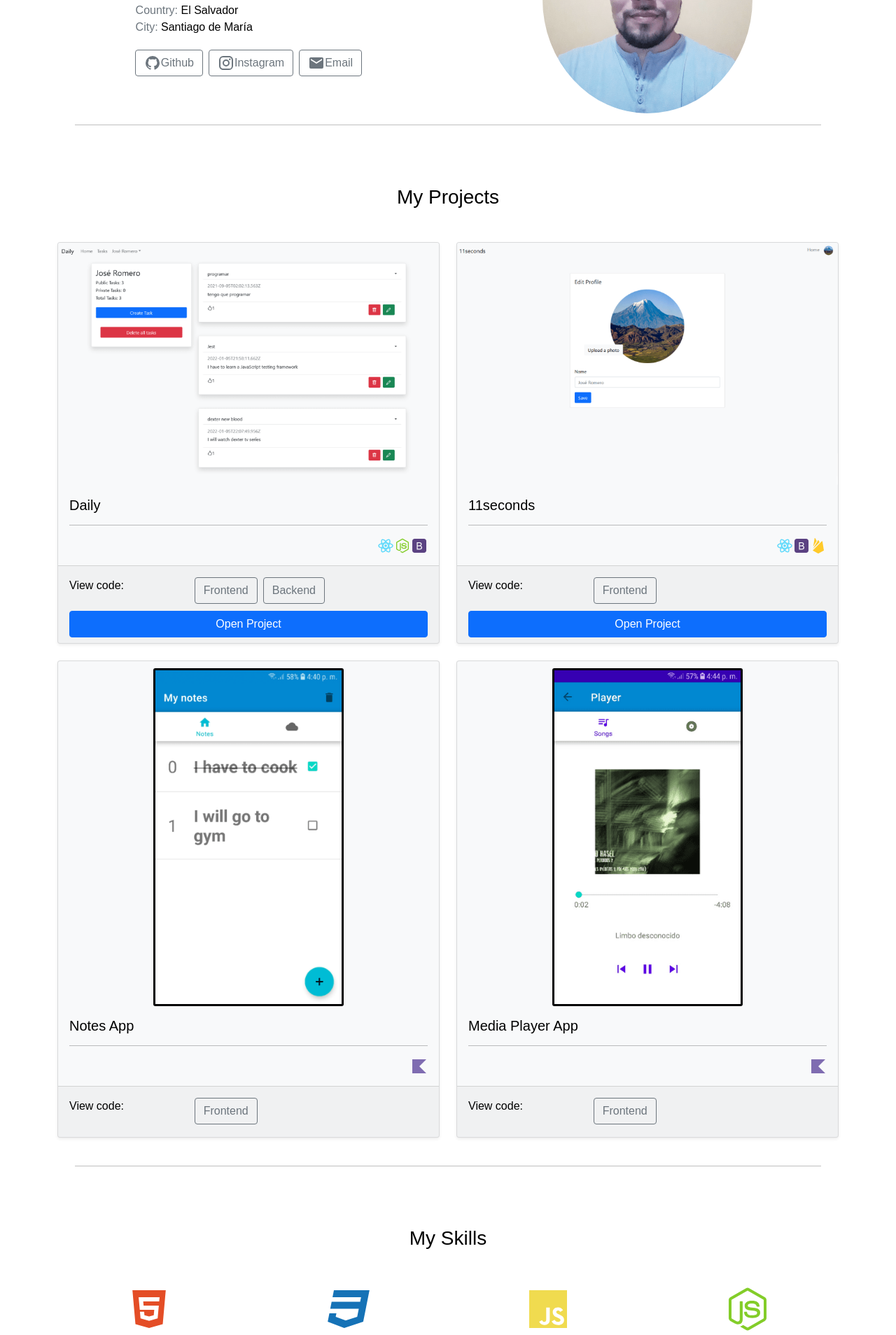
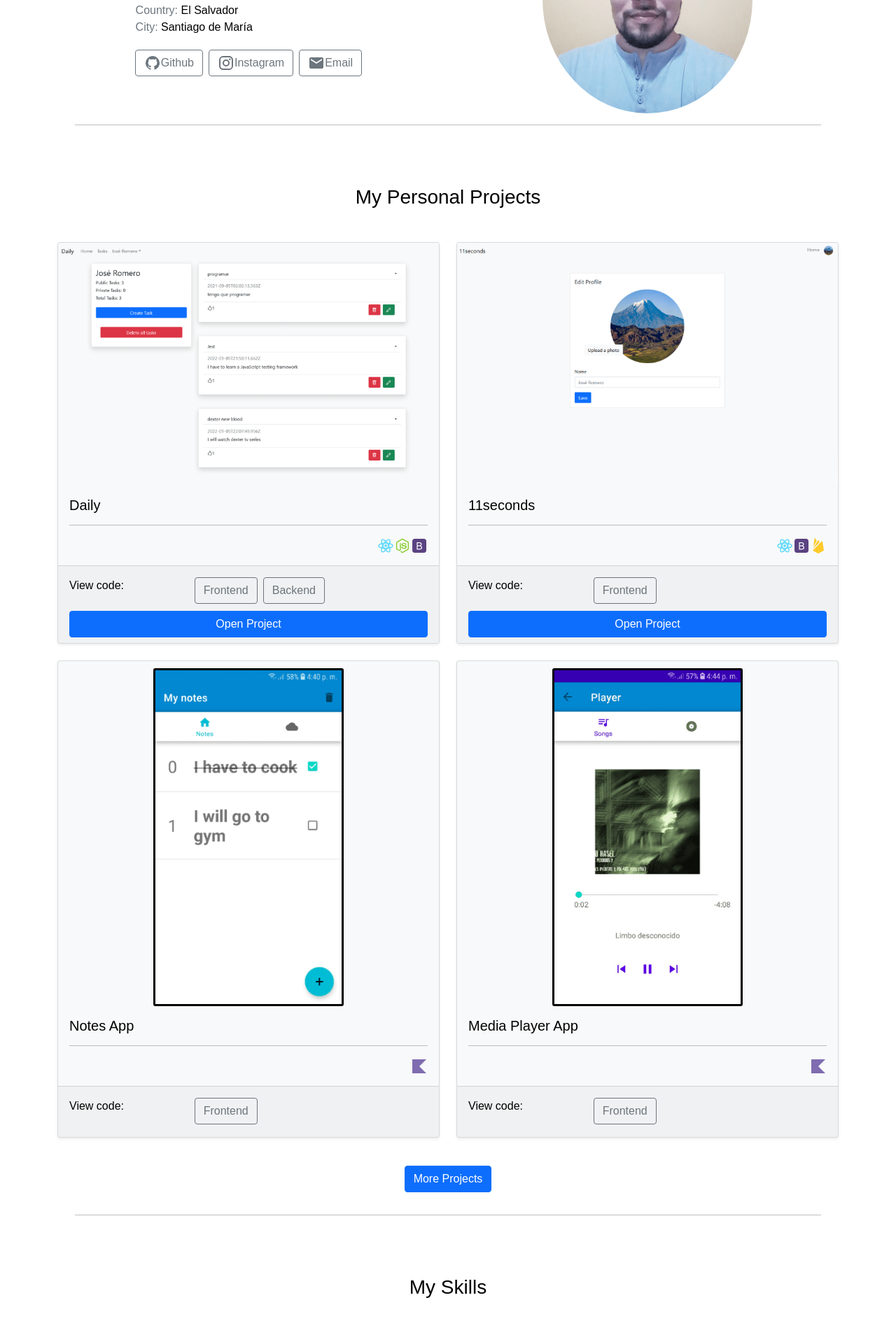
Before and after one commit to JosenRomero/My_Portfolio, a React (Create React App) app: page / in a window 1280 px wide. Shown: the part 1117-3025 px from the top of the page at 70% size. Built offline with nearby package versions, Linux system fonts and the light colour scheme.

Commit message:
add more projects button

```diff
--- a/src/components/Projects.jsx
+++ b/src/components/Projects.jsx
@@ -1,5 +1,5 @@
 
-import { Container, Row } from 'react-bootstrap';
+import { Container, Row, Button } from 'react-bootstrap';
 
 import { useTranslation } from 'react-i18next';
 
@@ -25,6 +25,11 @@ const Projects = () => {
                             <Project project={project} key={i} />
                         );
                     })}
+                    <div className="text-center">
+                        <Button href={'https://github.com/JosenRomero'} className="my-3" variant="primary" target="_blank">
+                            More Projects
+                        </Button>
+                    </div>
                 </Row>
             </Container>
         </section>
--- a/src/i18n/locales/en/translations.json
+++ b/src/i18n/locales/en/translations.json
@@ -21,7 +21,7 @@
         "projects": "Projects",
         "skills": "Skills"
     },
-    "myProjects": "My Projects",
+    "myProjects": "My Personal Projects",
     "mySkills": "My Skills",
     "footer": "Designed & Built by José Romero"
 }
--- a/src/i18n/locales/es/translations.json
+++ b/src/i18n/locales/es/translations.json
@@ -1,6 +1,6 @@
 {
     "header": {
-       "p1": "Hola, soy José Romero",
+        "p1": "Hola, soy José Romero",
         "p2": "Soy un programador de Javascript",
         "p3": "Vivo en Centroamérica."
     },
@@ -21,7 +21,7 @@
         "projects": "Proyectos",
         "skills": "Habilidades"
     },
-    "myProjects": "Mis Proyectos",
+    "myProjects": "Mis Proyectos Personales",
     "mySkills": "Mis Habilidades",
     "footer": "Diseñado & Desarrollado por José Romero"
 }
```
